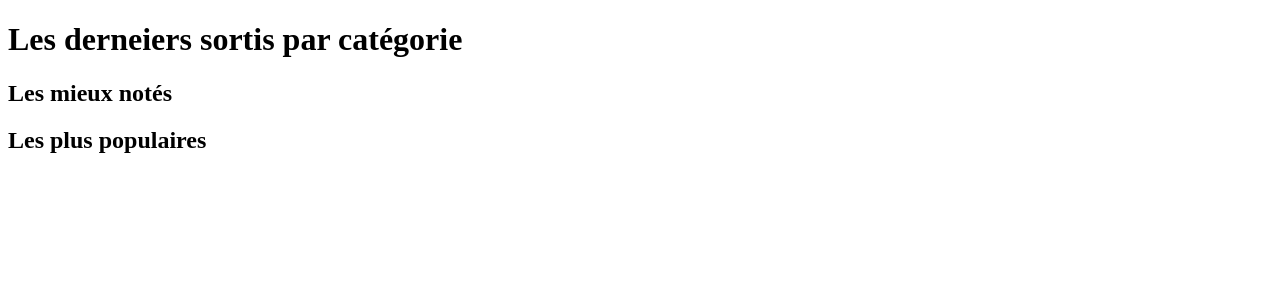
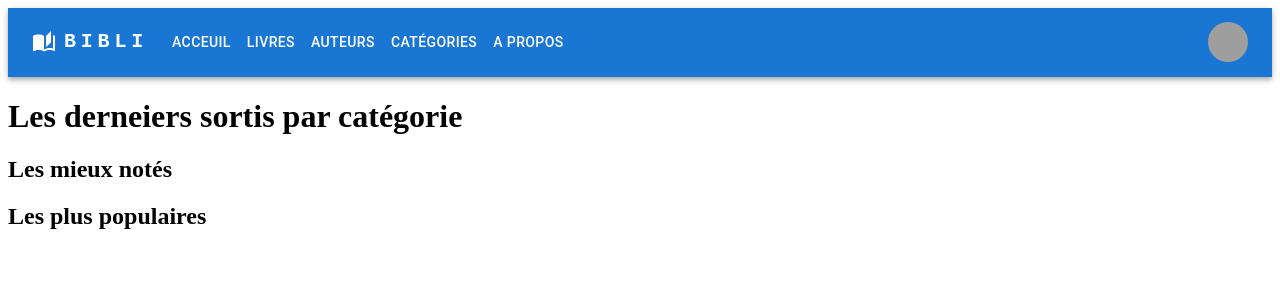
Before and after one commit to Ambrosioc/bibliothequeenligne-react, a React (Create React App) app: page / in a window 1280 px wide. Shown: the top 300 px of the page. Built offline with nearby package versions, Linux system fonts and the light colour scheme; grey boxes are pictures that could not be loaded.

Commit message:
add TopNav.js on other page

```diff
--- a/package.json
+++ b/package.json
@@ -5,8 +5,11 @@
   "dependencies": {
     "@emotion/react": "^11.10.4",
     "@emotion/styled": "^11.10.4",
+    "@icon/material-icons": "^2.2.0-alpha.3",
     "@material-ui/utils": "^4.11.3",
+    "@mui/icons-material": "^5.10.6",
     "@mui/material": "^5.10.6",
+    "@mui/styled-engine-sc": "^5.10.6",
     "@testing-library/jest-dom": "^5.16.5",
     "@testing-library/react": "^13.4.0",
     "@testing-library/user-event": "^13.5.0",
@@ -14,6 +17,7 @@
     "react-dom": "^18.2.0",
     "react-router-dom": "^6.4.0",
     "react-scripts": "5.0.1",
+    "styled-components": "^5.3.5",
     "web-vitals": "^2.1.4"
   },
   "scripts": {
--- a/src/App.js
+++ b/src/App.js
@@ -2,10 +2,12 @@ import { BrowserRouter, Route, Routes } from "react-router-dom";
 import About from "./pages/About";
 import BooksList from "./pages/BooksList";
 import Home from "./pages/Home";
+import TopNav from "./components/navigation/TopNav";
 
 function App() {
   return (
     <BrowserRouter>
+      <TopNav />
       <Routes>
         <Route path={"/"} element={<Home />} />
         <Route path={"/bookslist"} element={<BooksList />} />
--- /dev/null
+++ b/src/components/navigation/TopNav.js
@@ -0,0 +1,165 @@
+import * as React from "react";
+import AppBar from "@mui/material/AppBar";
+import Box from "@mui/material/Box";
+import Toolbar from "@mui/material/Toolbar";
+import IconButton from "@mui/material/IconButton";
+import Typography from "@mui/material/Typography";
+import Menu from "@mui/material/Menu";
+import MenuIcon from "@mui/icons-material/Menu";
+import Container from "@mui/material/Container";
+import Avatar from "@mui/material/Avatar";
+import Button from "@mui/material/Button";
+import Tooltip from "@mui/material/Tooltip";
+import MenuItem from "@mui/material/MenuItem";
+import AdbIcon from "@mui/icons-material/Adb";
+import AutoStoriesIcon from "@mui/icons-material/AutoStories";
+
+const pages = ["Acceuil", "Livres", "Auteurs", "Catégories", "A propos"];
+const settings = ["Profile", "Account", "Dashboard", "Logout"];
+
+const ResponsiveAppBar = () => {
+  const [anchorElNav, setAnchorElNav] = React.useState(null);
+  const [anchorElUser, setAnchorElUser] = React.useState(null);
+
+  const handleOpenNavMenu = (event) => {
+    setAnchorElNav(event.currentTarget);
+  };
+  const handleOpenUserMenu = (event) => {
+    setAnchorElUser(event.currentTarget);
+  };
+
+  const handleCloseNavMenu = () => {
+    setAnchorElNav(null);
+  };
+
+  const handleCloseUserMenu = () => {
+    setAnchorElUser(null);
+  };
+
+  return (
+    <AppBar position="static">
+      <Container maxWidth="xl">
+        <Toolbar disableGutters>
+          <AutoStoriesIcon
+            sx={{ display: { xs: "none", md: "flex" }, mr: 1 }}
+          />
+          <Typography
+            variant="h6"
+            noWrap
+            component="a"
+            href="/"
+            sx={{
+              mr: 2,
+              display: { xs: "none", md: "flex" },
+              fontFamily: "monospace",
+              fontWeight: 700,
+              letterSpacing: ".3rem",
+              color: "inherit",
+              textDecoration: "none",
+            }}
+          >
+            BIBLI
+          </Typography>
+
+          <Box sx={{ flexGrow: 1, display: { xs: "flex", md: "none" } }}>
+            <IconButton
+              size="large"
+              aria-label="account of current user"
+              aria-controls="menu-appbar"
+              aria-haspopup="true"
+              onClick={handleOpenNavMenu}
+              color="inherit"
+            >
+              <MenuIcon />
+            </IconButton>
+            <Menu
+              id="menu-appbar"
+              anchorEl={anchorElNav}
+              anchorOrigin={{
+                vertical: "bottom",
+                horizontal: "left",
+              }}
+              keepMounted
+              transformOrigin={{
+                vertical: "top",
+                horizontal: "left",
+              }}
+              open={Boolean(anchorElNav)}
+              onClose={handleCloseNavMenu}
+              sx={{
+                display: { xs: "block", md: "none" },
+              }}
+            >
+              {pages.map((page) => (
+                <MenuItem key={page} onClick={handleCloseNavMenu}>
+                  <Typography textAlign="center">{page}</Typography>
+                </MenuItem>
+              ))}
+            </Menu>
+          </Box>
+          <AdbIcon sx={{ display: { xs: "flex", md: "none" }, mr: 1 }} />
+          <Typography
+            variant="h5"
+            noWrap
+            component="a"
+            href=""
+            sx={{
+              mr: 2,
+              display: { xs: "flex", md: "none" },
+              flexGrow: 1,
+              fontFamily: "monospace",
+              fontWeight: 700,
+              letterSpacing: ".3rem",
+              color: "inherit",
+              textDecoration: "none",
+            }}
+          >
+            LOGO
+          </Typography>
+          <Box sx={{ flexGrow: 1, display: { xs: "none", md: "flex" } }}>
+            {pages.map((page) => (
+              <Button
+                key={page}
+                onClick={handleCloseNavMenu}
+                sx={{ my: 2, color: "white", display: "block" }}
+              >
+                {page}
+              </Button>
+            ))}
+          </Box>
+
+          <Box sx={{ flexGrow: 0 }}>
+            <Tooltip title="Open settings">
+              <IconButton onClick={handleOpenUserMenu} sx={{ p: 0 }}>
+                <Avatar alt="Remy Sharp" src="/static/images/avatar/2.jpg" />
+              </IconButton>
+            </Tooltip>
+            <Menu
+              sx={{ mt: "45px" }}
+              id="menu-appbar"
+              anchorEl={anchorElUser}
+              anchorOrigin={{
+                vertical: "top",
+                horizontal: "right",
+              }}
+              keepMounted
+              transformOrigin={{
+                vertical: "top",
+                horizontal: "right",
+              }}
+              open={Boolean(anchorElUser)}
+              onClose={handleCloseUserMenu}
+            >
+              {settings.map((setting) => (
+                <MenuItem key={setting} onClick={handleCloseUserMenu}>
+                  <Typography textAlign="center">{setting}</Typography>
+                </MenuItem>
+              ))}
+            </Menu>
+          </Box>
+        </Toolbar>
+      </Container>
+    </AppBar>
+  );
+};
+export default ResponsiveAppBar;
--- a/src/pages/BooksList.js
+++ b/src/pages/BooksList.js
@@ -1,7 +1,7 @@
 import React from "react";
 
-const Books = () => {
+const BooksList = () => {
   return <div>Liste des livres ici</div>;
 };
 
-export default Books;
+export default BooksList;
```
Also changed, not shown: 1 other file (tests, documents, lock files or other folders).
